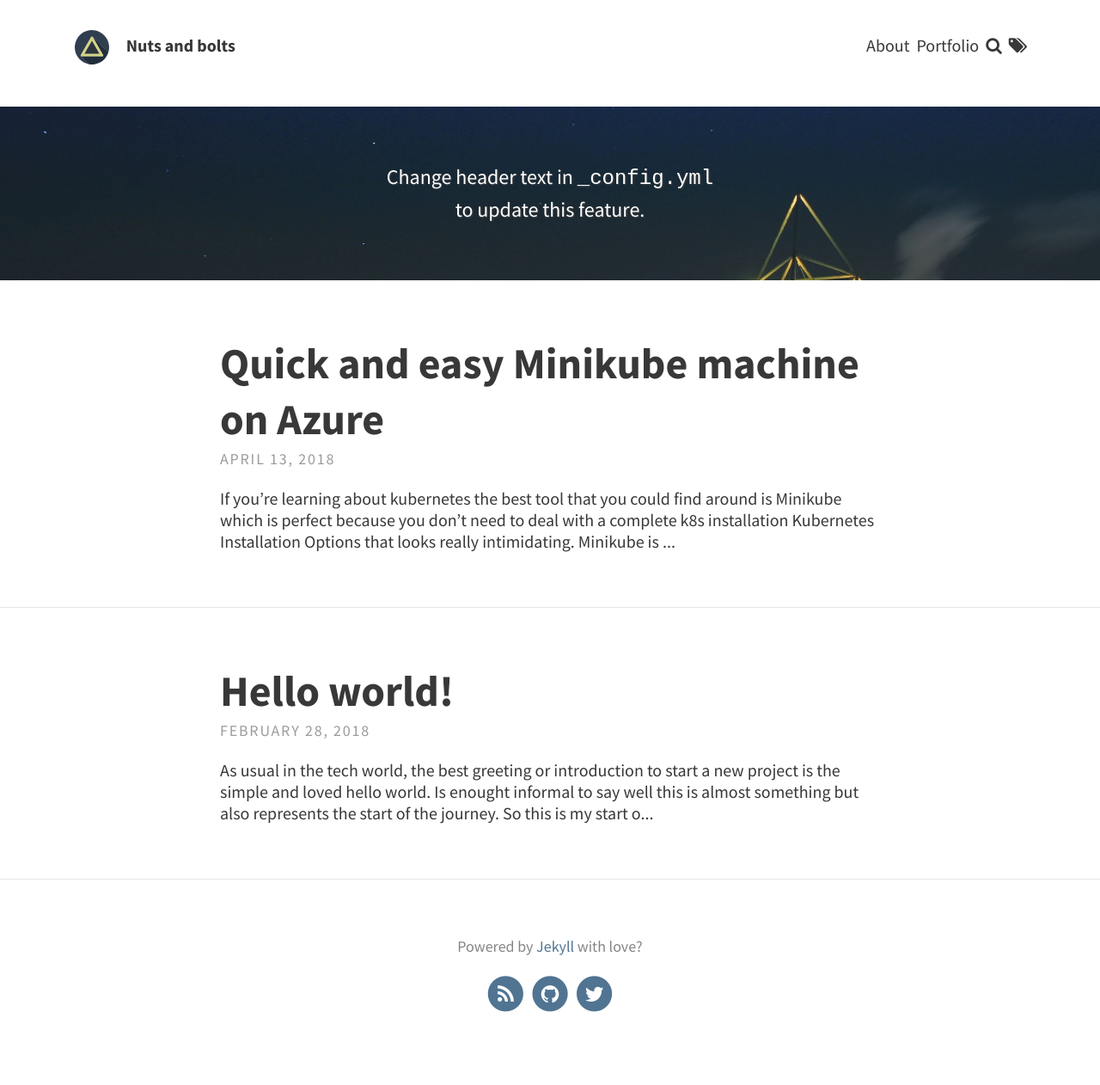
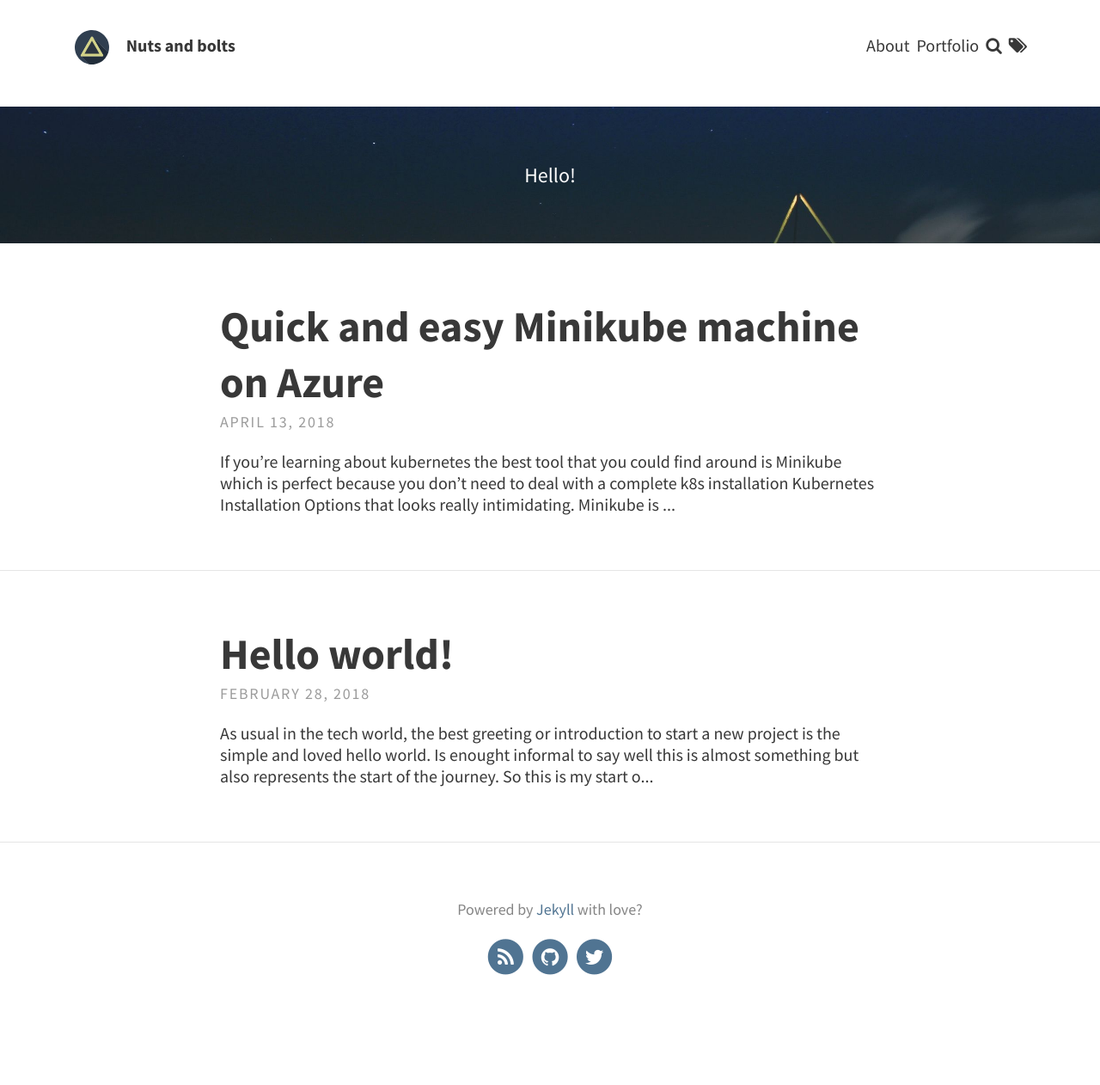
Before and after one commit to judavi/judavi.github.io, a Jekyll site: the page built from index.html, in a window 1280 px wide. Shown: the whole page at 86% size. Built offline with Jekyll 4.4.1, drawn with Linux system fonts in a browser that asks for light colours; the list of posts is cut into pages by our own code; after the commit the page ends 1219 px from its top, so only the background shows below that.

```diff
--- a/_config.yml
+++ b/_config.yml
@@ -13,7 +13,7 @@ theme_settings:
 
   # Header and footer text
   header_text: > #two or three lines to describe your site
-     <p>Change header text in <code>_config.yml</code> <br> to update this feature.</p>
+     Hello!
   header_text_feature_image: assets/img/pexels/triangular.jpeg
   footer_text: >
    Powered by <a href="https://jekyllrb.com/">Jekyll</a> with love?
```
